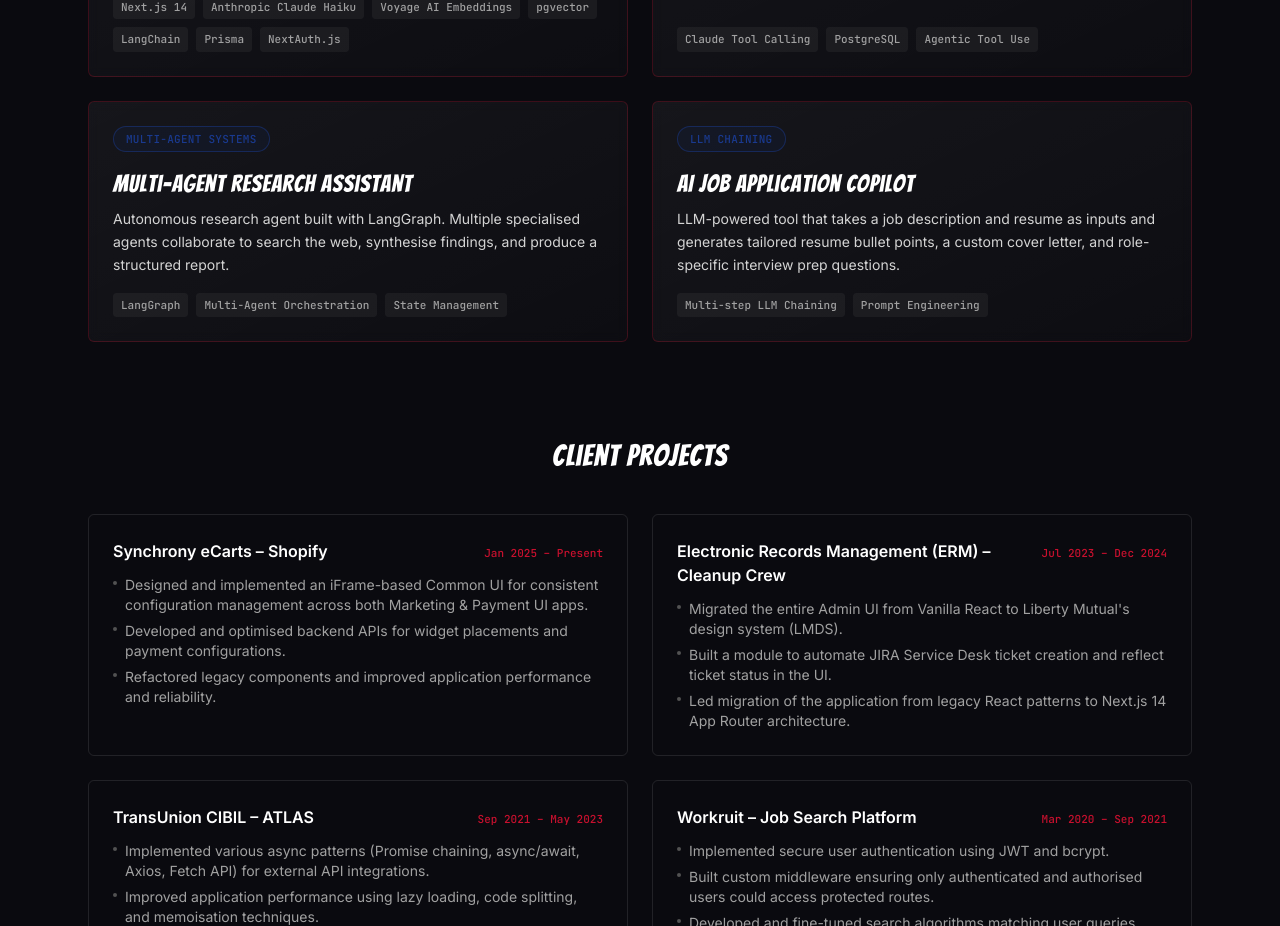
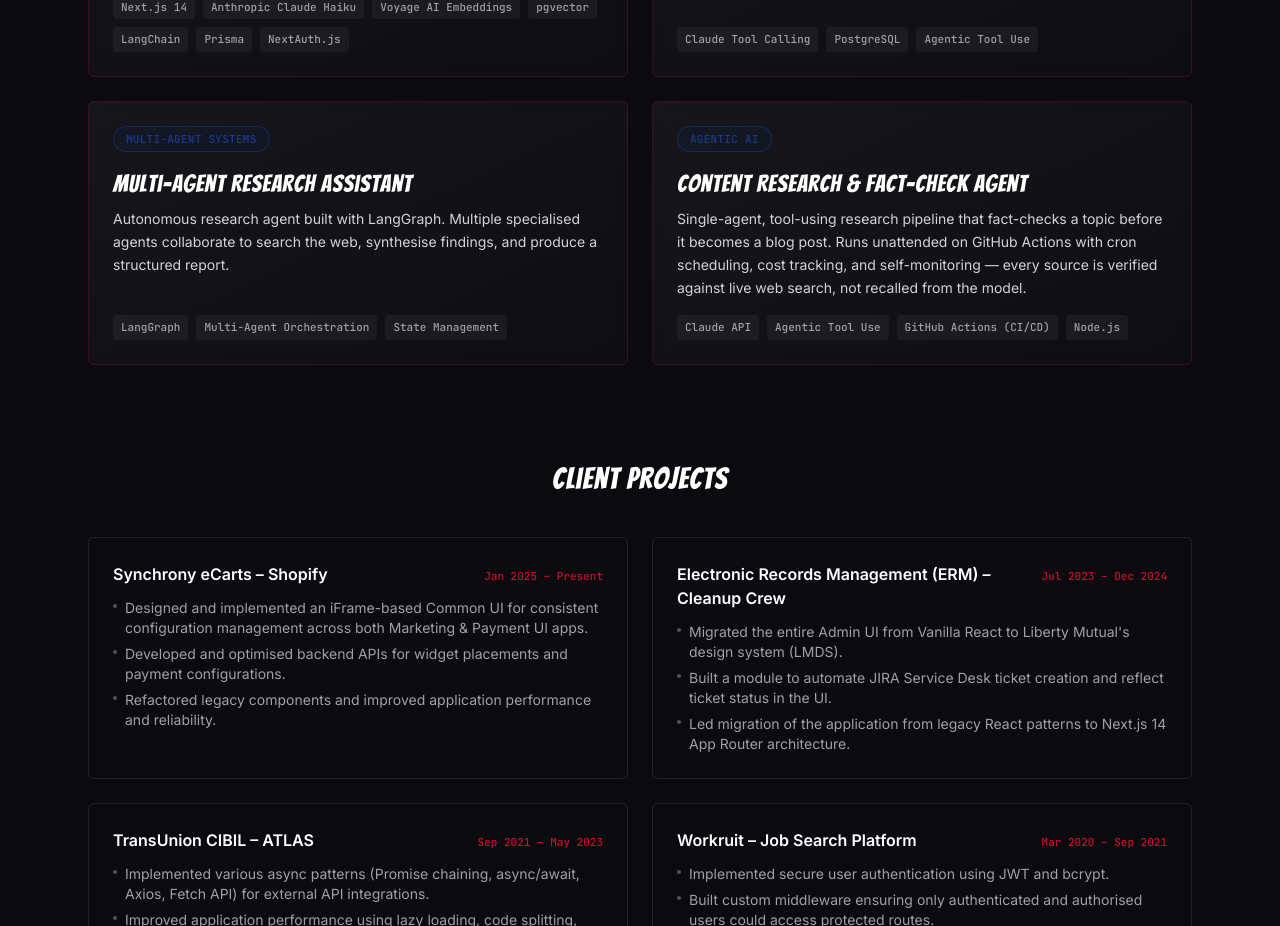
Before and after one commit to Nagappan03/nagspidey-portfolio, a React (Vite) app: page / in a window 1280 px wide. Shown: the part 3980-4906 px from the top of the page. Built offline with nearby package versions, Linux system fonts and the light colour scheme.

Commit message:
Replace AI Job Application Copilot with Content Research & Fact-Check Agent
Shelved the job-application-copilot project; swapping it for the
research/fact-check agent, which is deployed and running (GitHub Actions,
cron-scheduled, cost-tracked).

```diff
--- a/src/data.js
+++ b/src/data.js
@@ -117,11 +117,11 @@ export const projects = [
     stack: ['LangGraph', 'Multi-Agent Orchestration', 'State Management'],
   },
   {
-    name: 'AI Job Application Copilot',
-    tag: 'LLM Chaining',
+    name: 'Content Research & Fact-Check Agent',
+    tag: 'Agentic AI',
     description:
-      'LLM-powered tool that takes a job description and resume as inputs and generates tailored resume bullet points, a custom cover letter, and role-specific interview prep questions.',
-    stack: ['Multi-step LLM Chaining', 'Prompt Engineering'],
+      'Single-agent, tool-using research pipeline that fact-checks a topic before it becomes a blog post. Runs unattended on GitHub Actions with cron scheduling, cost tracking, and self-monitoring — every source is verified against live web search, not recalled from the model.',
+    stack: ['Claude API', 'Agentic Tool Use', 'GitHub Actions (CI/CD)', 'Node.js'],
   },
 ]
 
```
